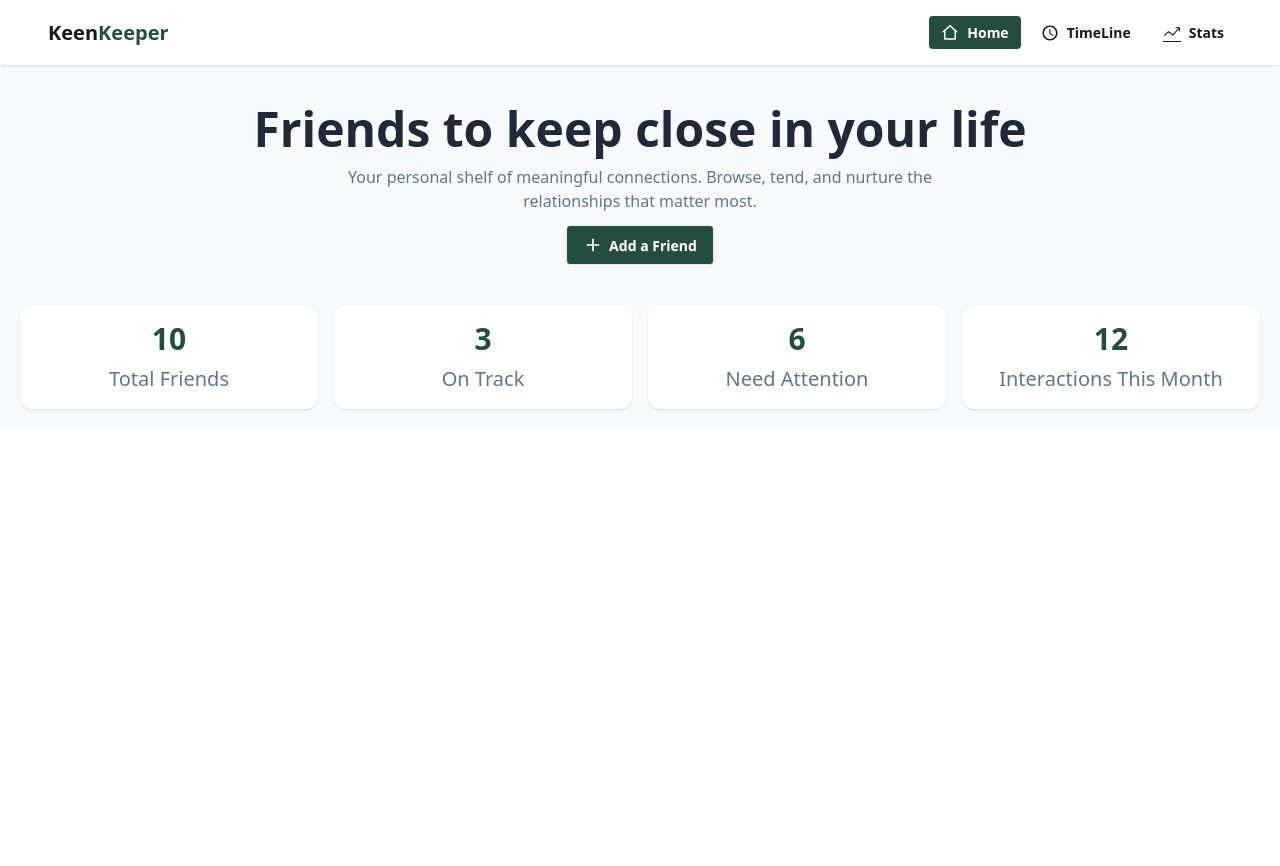
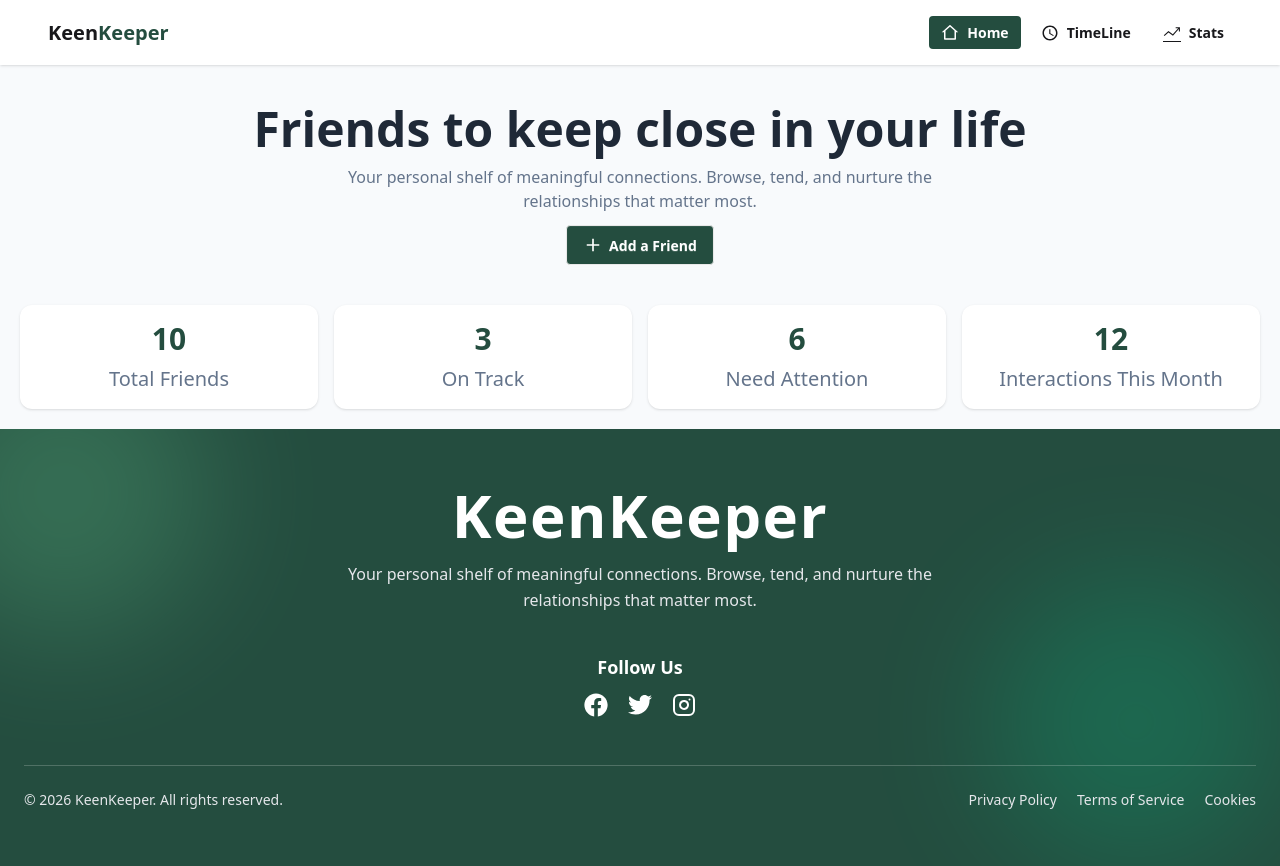
Before and after one commit to Alamin-Rintu/keen-keeper-web, a Next.js app: page / in a window 1280 px wide. Before the commit the page ends 800 px from the top, so only its background shows below. Built offline with nearby package versions, Linux system fonts and the light colour scheme.

Commit message:
added footer section

```diff
--- a/src/app/layout.js
+++ b/src/app/layout.js
@@ -1,6 +1,7 @@
 import { Geist, Geist_Mono } from "next/font/google";
 import "./globals.css";
 import Navbar from "@/components/Navbar/Navbar";
+import Footer from "@/components/Footer/Footer";
 
 const geistSans = Geist({
   variable: "--font-geist-sans",
@@ -28,6 +29,7 @@ export default function RootLayout({ children }) {
         <main className=" bg-[#F8FAFC]">
           {children}
         </main>
+        <Footer/>
         </body>
     </html>
   );
--- /dev/null
+++ b/src/components/Footer/Footer.jsx
@@ -0,0 +1,60 @@
+import React from "react";
+import { FaFacebook } from "react-icons/fa";
+import { FiInstagram } from "react-icons/fi";
+import { GrTwitter } from "react-icons/gr";
+
+const Footer = () => {
+  return (
+    <footer className="relative bg-[#244D3F] text-white overflow-hidden">
+      <div className="absolute inset-0 opacity-20">
+        <div className="absolute -top-20 -left-20 w-72 h-72 bg-green-300 rounded-full blur-3xl"></div>
+        <div className="absolute bottom-0 right-0 w-72 h-72 bg-emerald-400 rounded-full blur-3xl"></div>
+      </div>
+
+      <div className="relative max-w-7xl mx-auto px-6 py-14">
+        <div className="text-center space-y-4">
+          <h1 className="text-4xl md:text-6xl font-extrabold tracking-wide">
+            KeenKeeper
+          </h1>
+
+          <p className="max-w-2xl mx-auto text-sm md:text-base text-gray-200 leading-relaxed">
+            Your personal shelf of meaningful connections. Browse, tend, and
+            nurture the relationships that matter most.
+          </p>
+        </div>
+
+        {/* Social */}
+        <div className="mt-10 text-center space-y-3">
+          <p className="text-lg font-semibold">Follow Us</p>
+
+          <div className="flex items-center justify-center gap-5">
+            {[
+              { icon: <FaFacebook />, color: "hover:text-blue-400" },
+              { icon: <GrTwitter />, color: "hover:text-sky-400" },
+              { icon: <FiInstagram />, color: "hover:text-pink-400" },
+            ].map((item, i) => (
+              <span
+                key={i}
+                className={`text-2xl cursor-pointer transition-transform duration-300 hover:scale-125 ${item.color}`}
+              >
+                {item.icon}
+              </span>
+            ))}
+          </div>
+        </div>
+
+        <div className="mt-12 border-t border-white/20 pt-6 flex flex-col md:flex-row items-center justify-between gap-4 text-sm text-gray-200">
+          <p>© 2026 KeenKeeper. All rights reserved.</p>
+
+          <div className="flex flex-wrap justify-center gap-5">
+            <p className="hover:text-white cursor-pointer">Privacy Policy</p>
+            <p className="hover:text-white cursor-pointer">Terms of Service</p>
+            <p className="hover:text-white cursor-pointer">Cookies</p>
+          </div>
+        </div>
+      </div>
+    </footer>
+  );
+};
+
+export default Footer;
```
